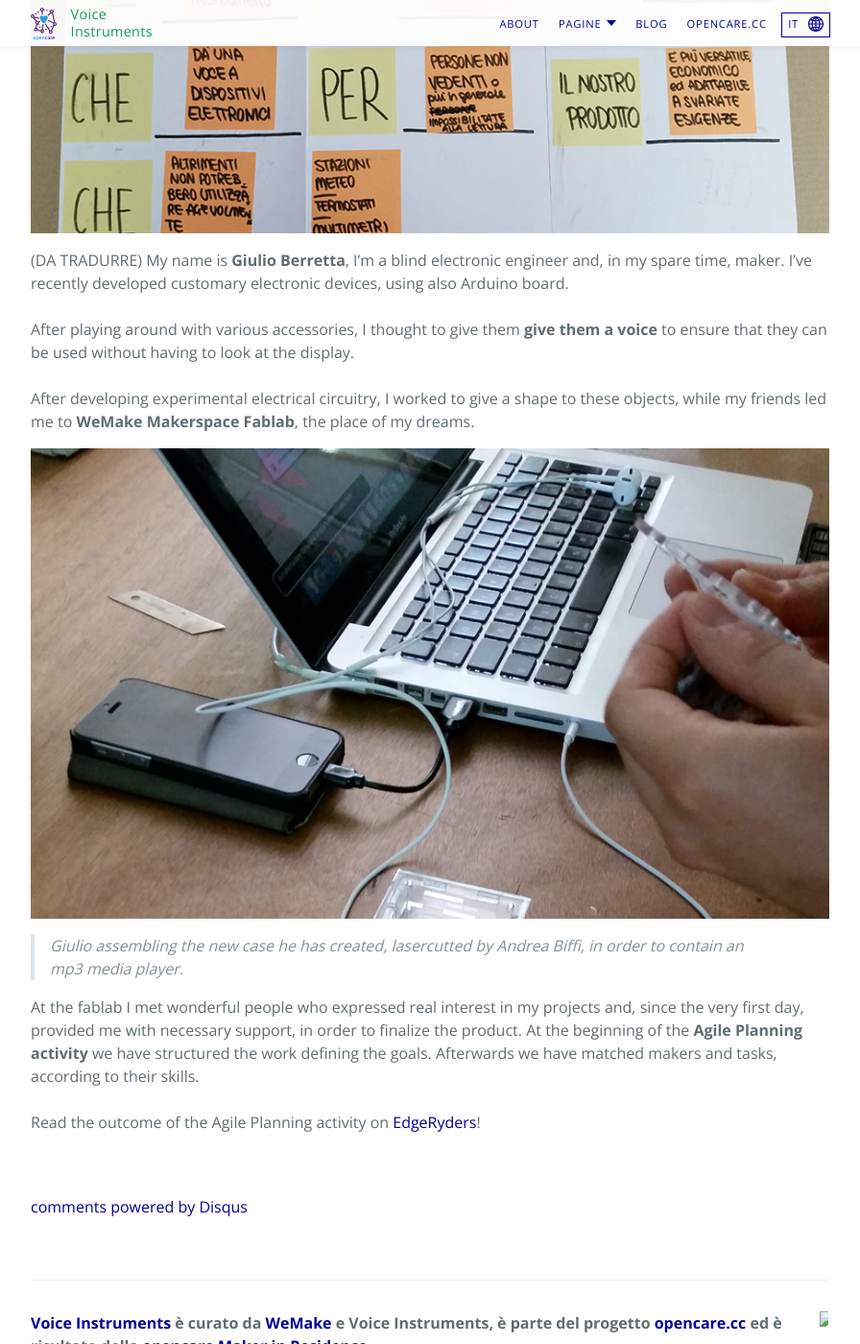
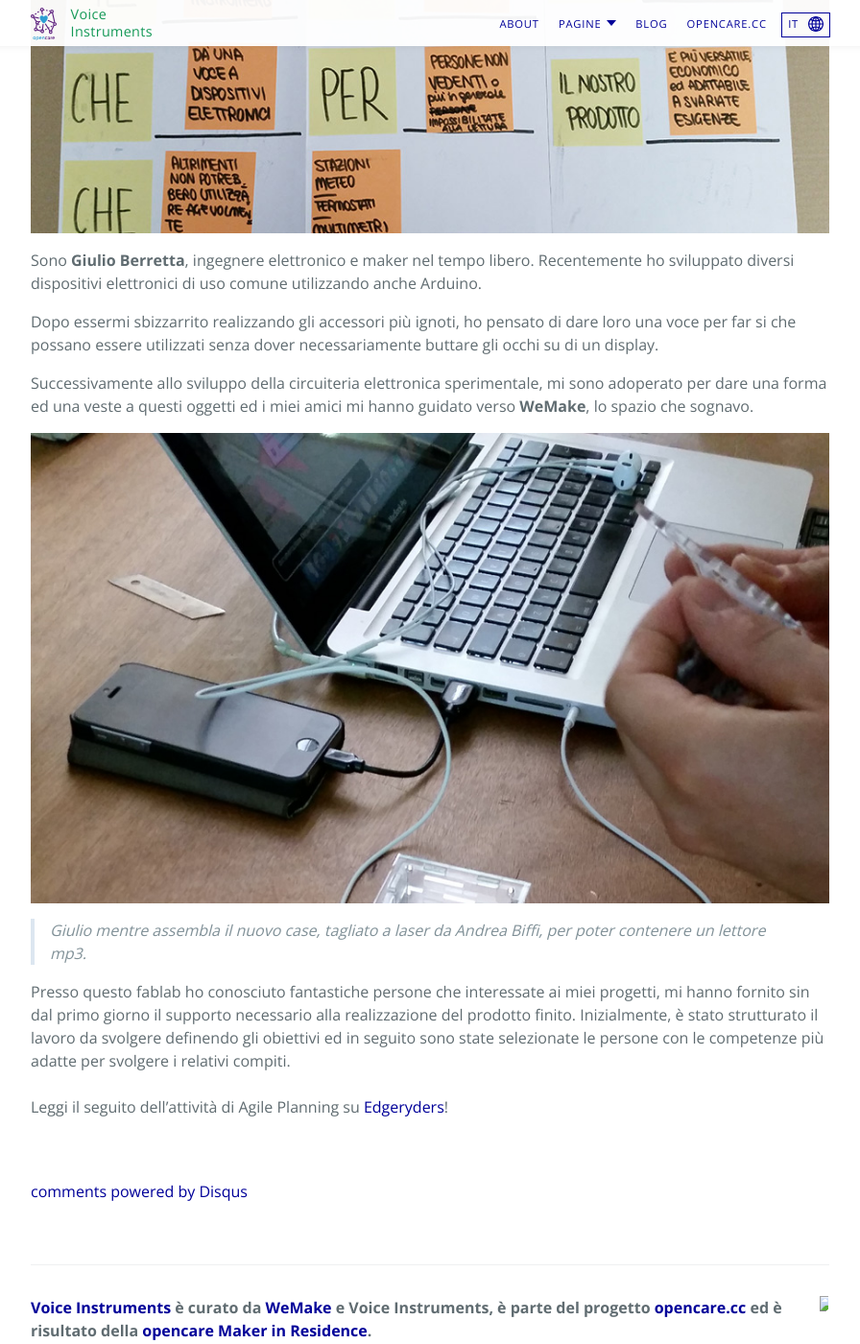
Before and after one commit to opencarecc/voiceinstruments, a Jekyll site: the page built from it/_posts/2017-10-09-agile-kickoff-it.md, in a window 1280 px wide and 1400 px high, scrolled down 406 px. Shown: the whole window at 96% size, without its empty margins (192-1088 px from the left). Built offline with Jekyll 4.4.1, drawn with Linux system fonts in a browser that asks for light colours; comment, search, counter and statistics services are not loaded.

Commit message:
Edit post IT

```diff
--- a/it/_posts/2017-10-09-agile-kickoff-it.md
+++ b/it/_posts/2017-10-09-agile-kickoff-it.md
@@ -11,17 +11,16 @@ lang: it
 ref: kick-offpost
 ---
 
-(DA TRADURRE)
-My name is <b>Giulio Berretta</b>, I’m a blind electronic engineer and, in my spare time, maker. I’ve recently developed customary electronic devices, using also Arduino board.
-<br><br>
-After playing around with various accessories, I thought to give them <b>give them a voice</b> to ensure that they can be used without having to look at the display.
-<br><br>
-After developing experimental electrical circuitry, I worked to give a shape to these objects, while my friends led me to <b>WeMake Makerspace Fablab</b>, the place of my dreams.
+Sono <b>Giulio Berretta</b>, ingegnere elettronico e maker nel tempo libero. Recentemente ho sviluppato diversi dispositivi elettronici di uso comune utilizzando anche Arduino.
+<p>
+Dopo essermi sbizzarrito realizzando gli accessori più ignoti, ho pensato di dare loro una voce per far si che possano essere utilizzati senza dover necessariamente buttare gli occhi su di un display.
+</p>
+Successivamente allo sviluppo della circuiteria elettronica sperimentale, mi sono adoperato per dare una forma ed una veste a questi oggetti ed i miei amici mi hanno guidato verso <b>WeMake</b>, lo spazio che sognavo.
 
 <img src='{{ site.baseurl }}/assets/VI-post-img-03.jpg'>
-<blockquote><i>Giulio assembling the new case he has created, lasercutted by Andrea Biffi, in order to contain an mp3 media player.</i></blockquote>
+<blockquote><i>Giulio mentre assembla il nuovo case, tagliato a laser da Andrea Biffi, per poter contenere un lettore mp3.</i></blockquote>
 
-At the fablab I met wonderful people who expressed real interest in my projects and, since the very first day, provided me with necessary support, in order to finalize the product.
-At the beginning of the <b>Agile Planning activity</b> we have structured the work defining the goals. Afterwards we have matched makers and tasks, according to their skills.
+Presso questo fablab ho conosciuto  fantastiche  persone che  interessate ai miei progetti, mi hanno fornito sin dal primo giorno il supporto necessario alla realizzazione del prodotto finito.
+Inizialmente, è stato strutturato il lavoro da svolgere definendo gli obiettivi ed in seguito sono state selezionate le persone con le competenze più adatte per svolgere i relativi compiti.
 <br><br>
-Read the outcome of the Agile Planning activity on [EdgeRyders](https://edgeryders.eu/t/voice-instruments-agile-kick-off-at-wemake/7386)!
+Leggi il seguito dell’attività di Agile Planning su [Edgeryders](https://edgeryders.eu/t/voice-instruments-agile-kick-off-at-wemake/7386/6?u=giulioberretta)!
```
